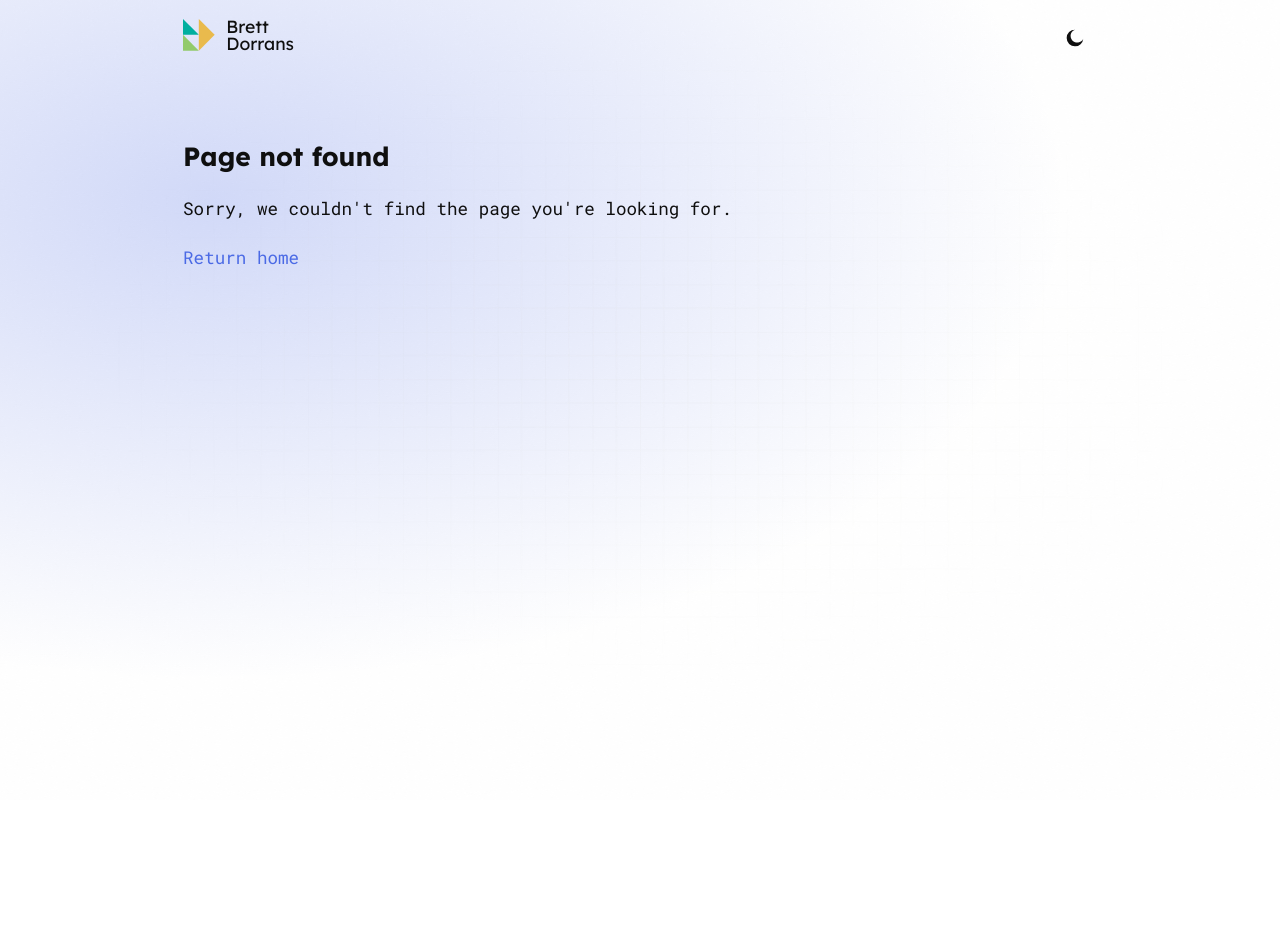
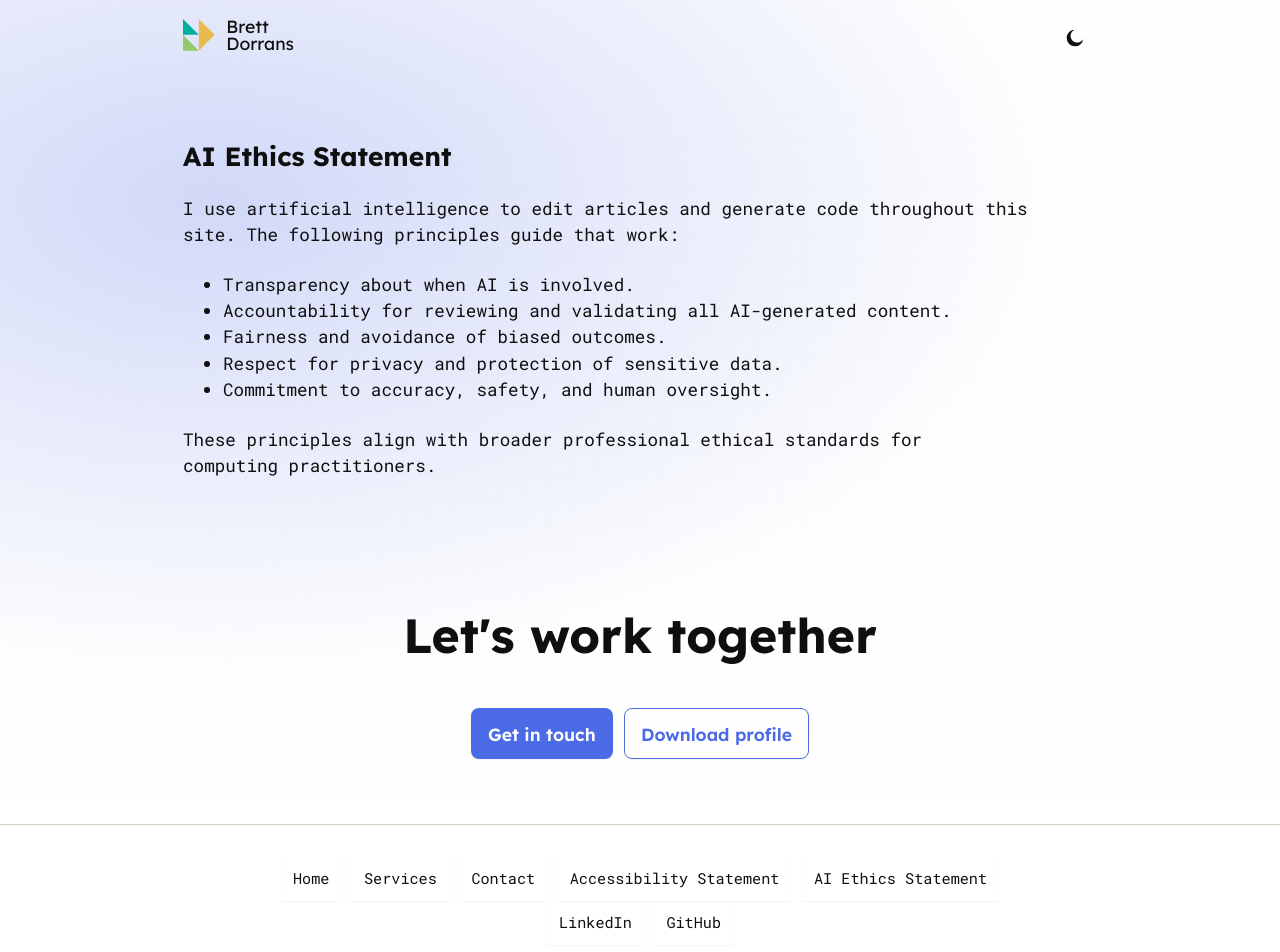
Before and after one commit to bylapidist/website, a Next.js app: page /ai-ethics-statement in a window 1280 px wide. Before the commit this address had no page. Shown: the top 952 px of the page. Before the commit the page ends 800 px from the top, so only its background shows below. Built offline with nearby package versions, Linux system fonts and the light colour scheme.

Commit message:
feat: add AI ethics statement (#2468)

```diff
--- /dev/null
+++ b/app/ai-ethics-statement/page.tsx
@@ -0,0 +1,45 @@
+import type { Metadata } from "next";
+import Contact from "@/components/Contact/Contact";
+import Container from "@/components/Container/Container";
+import Footer from "@/components/Footer/Footer";
+
+export const metadata: Metadata = {
+    title: "AI Ethics Statement",
+    description: "How I use AI responsibly in my work.",
+    alternates: { canonical: "/ai-ethics-statement" },
+};
+
+export default function AIEthicsStatementPage() {
+    return (
+        <>
+            <Container as="section">
+                <h1>AI Ethics Statement</h1>
+                <p>
+                    I use artificial intelligence to edit articles and generate
+                    code throughout this site. The following principles guide
+                    that work:
+                </p>
+                <ul>
+                    <li>Transparency about when AI is involved.</li>
+                    <li>
+                        Accountability for reviewing and validating all
+                        AI-generated content.
+                    </li>
+                    <li>Fairness and avoidance of biased outcomes.</li>
+                    <li>
+                        Respect for privacy and protection of sensitive data.
+                    </li>
+                    <li>
+                        Commitment to accuracy, safety, and human oversight.
+                    </li>
+                </ul>
+                <p>
+                    These principles align with broader professional ethical
+                    standards for computing practitioners.
+                </p>
+            </Container>
+            <Contact />
+            <Footer />
+        </>
+    );
+}
--- a/components/Footer/Footer.tsx
+++ b/components/Footer/Footer.tsx
@@ -20,6 +20,11 @@ export default function Footer() {
                         <li>
                             <Link href="/accessibility-statement">
                                 Accessibility Statement
+                            </Link>
+                        </li>
+                        <li>
+                            <Link href="/ai-ethics-statement">
+                                AI Ethics Statement
                             </Link>
                         </li>
                     </ul>
```
